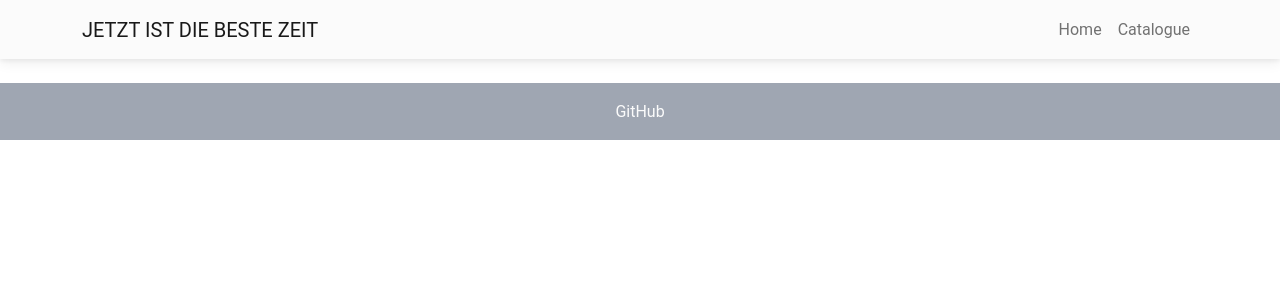
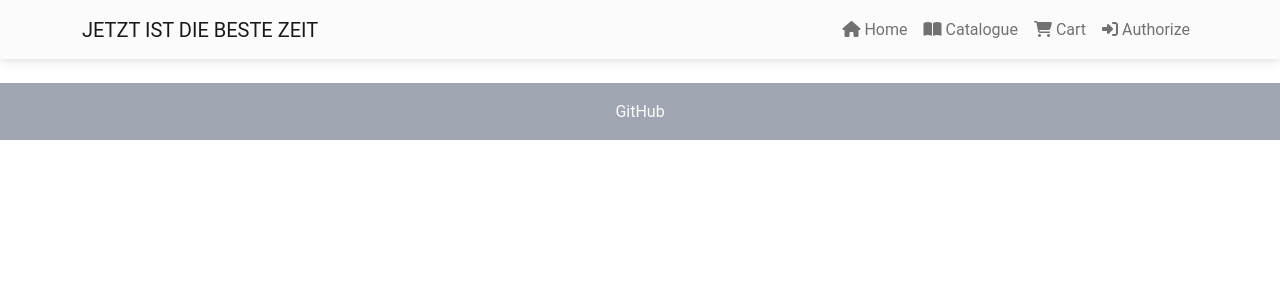
Before and after one commit to Nelfimov/eshop-2.0-react, a Next.js app: page / in a window 1280 px wide. Shown: the top 300 px of the page. Built offline with nearby package versions, Linux system fonts and the light colour scheme.

Commit message:
added more links

```diff
--- a/src/components/navbar.tsx
+++ b/src/components/navbar.tsx
@@ -1,6 +1,7 @@
 import Link from 'next/link';
 import {
   MDBContainer,
+  MDBIcon,
   MDBNavbar,
   MDBNavbarBrand,
   MDBNavbarItem,
@@ -15,12 +16,26 @@ export function Navbar() {
         <MDBNavbarNav right fullWidth={false}>
           <MDBNavbarItem>
             <Link href="/" className="nav-link">
+              <MDBIcon className="me-1" icon="home" />
               Home
             </Link>
           </MDBNavbarItem>
           <MDBNavbarItem>
             <Link href="/products" className="nav-link">
+              <MDBIcon className="me-1" icon="book-open" />
               Catalogue
+            </Link>
+          </MDBNavbarItem>
+          <MDBNavbarItem>
+            <Link href="/cart" className="nav-link">
+              <MDBIcon className="me-1" icon="shopping-cart" />
+              Cart
+            </Link>
+          </MDBNavbarItem>
+          <MDBNavbarItem>
+            <Link href="/auth" className="nav-link">
+              <MDBIcon className="me-1" icon="sign-in-alt" />
+              Authorize
             </Link>
           </MDBNavbarItem>
         </MDBNavbarNav>
--- a/src/pages/products/[id].tsx
+++ b/src/pages/products/[id].tsx
@@ -4,6 +4,7 @@ import { useRouter } from 'next/router';
 import { fetcher } from '@/helpers';
 import Head from 'next/head';
 import {
+  MDBIcon,
   MDBBtn,
   MDBCard,
   MDBCardBody,
@@ -68,6 +69,7 @@ export default function Product() {
                   )}
                   <MDBCardText>{product.description}</MDBCardText>
                   <MDBBtn className="m-1" color="success">
+                    <MDBIcon className="me-1" icon="cart-plus" />
                     Add to cart
                   </MDBBtn>
                 </MDBCol>
```
